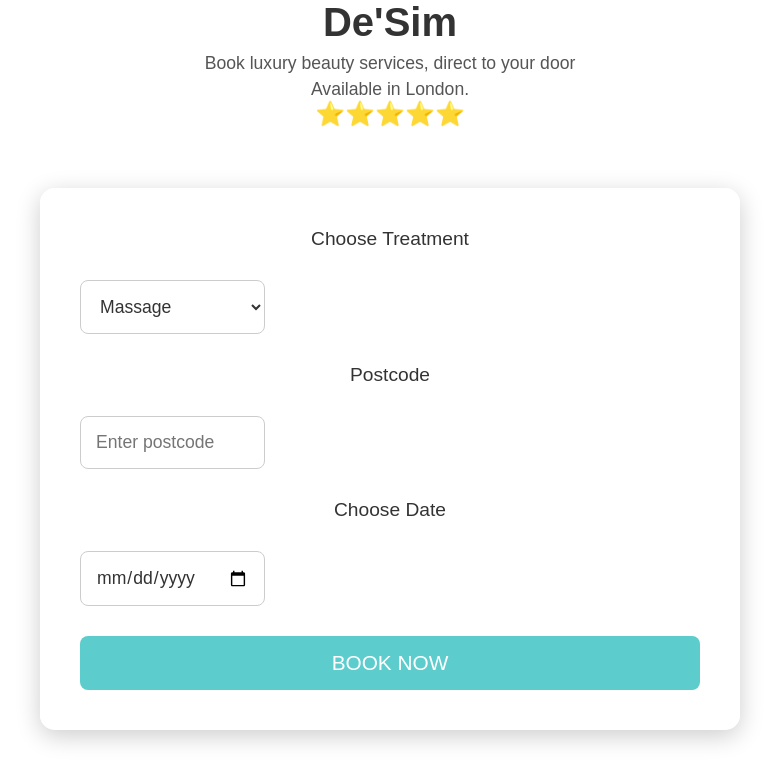
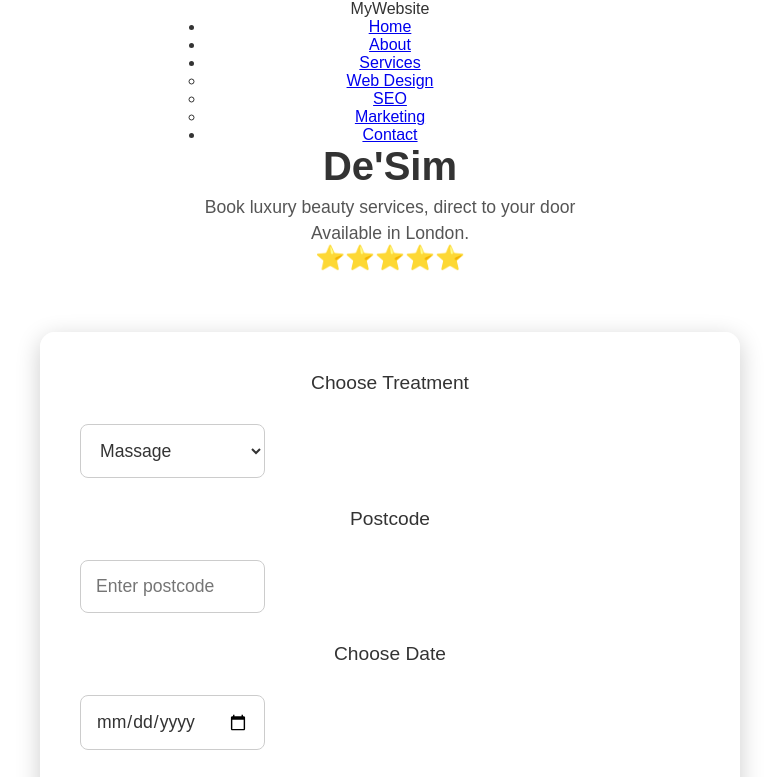
Before and after one commit to YTorganisation/YTwebsite1.0.0, a plain HTML site: page index.html in a window 1280 px wide. Shown: the top 777 px of the page, without its empty margins (250-1029 px from the left). Drawn offline with Linux system fonts and the light colour scheme.

Commit message:
Update index.html

```diff
--- a/index.html
+++ b/index.html
@@ -8,6 +8,27 @@
 </head>
 <body>
     <header>
+    <nav class="navbar">
+      <div class="logo">MyWebsite</div>
+      <ul class="nav-links">
+        <li><a href="#home">Home</a></li>
+        <li><a href="#about">About</a></li>
+        <li class="dropdown">
+          <a href="#services">Services</a>
+          <ul class="dropdown-menu">
+            <li><a href="#web">Web Design</a></li>
+            <li><a href="#seo">SEO</a></li>
+            <li><a href="#marketing">Marketing</a></li>
+          </ul>
+        </li>
+        <li><a href="#contact">Contact</a></li>
+      </ul>
+      <div class="hamburger">
+        <span></span>
+        <span></span>
+        <span></span>
+      </div>
+    </nav>
         <h1>De'Sim</h1>
         <p>Book luxury beauty services, direct to your door</p>
         <p>Available in London.</p>
```
